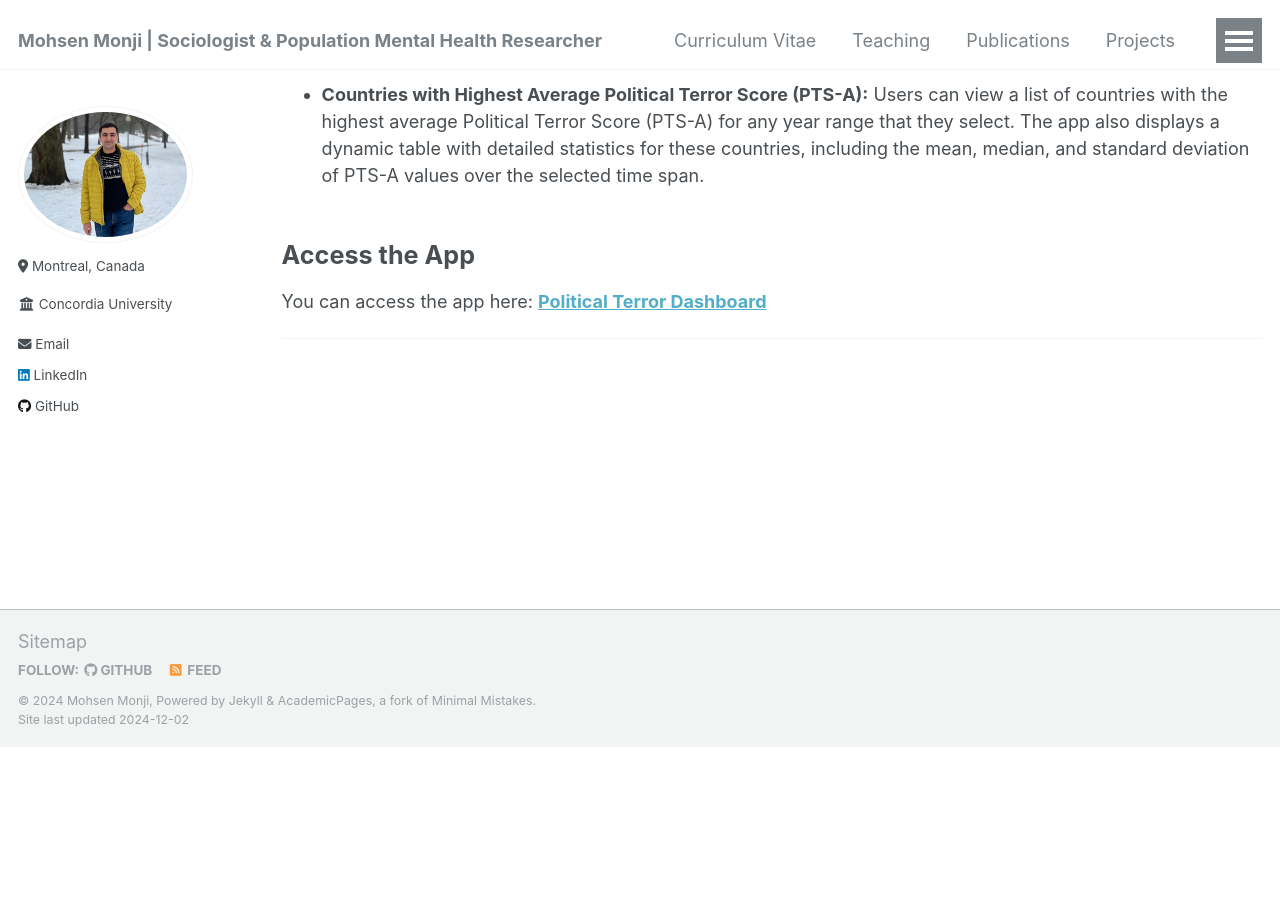
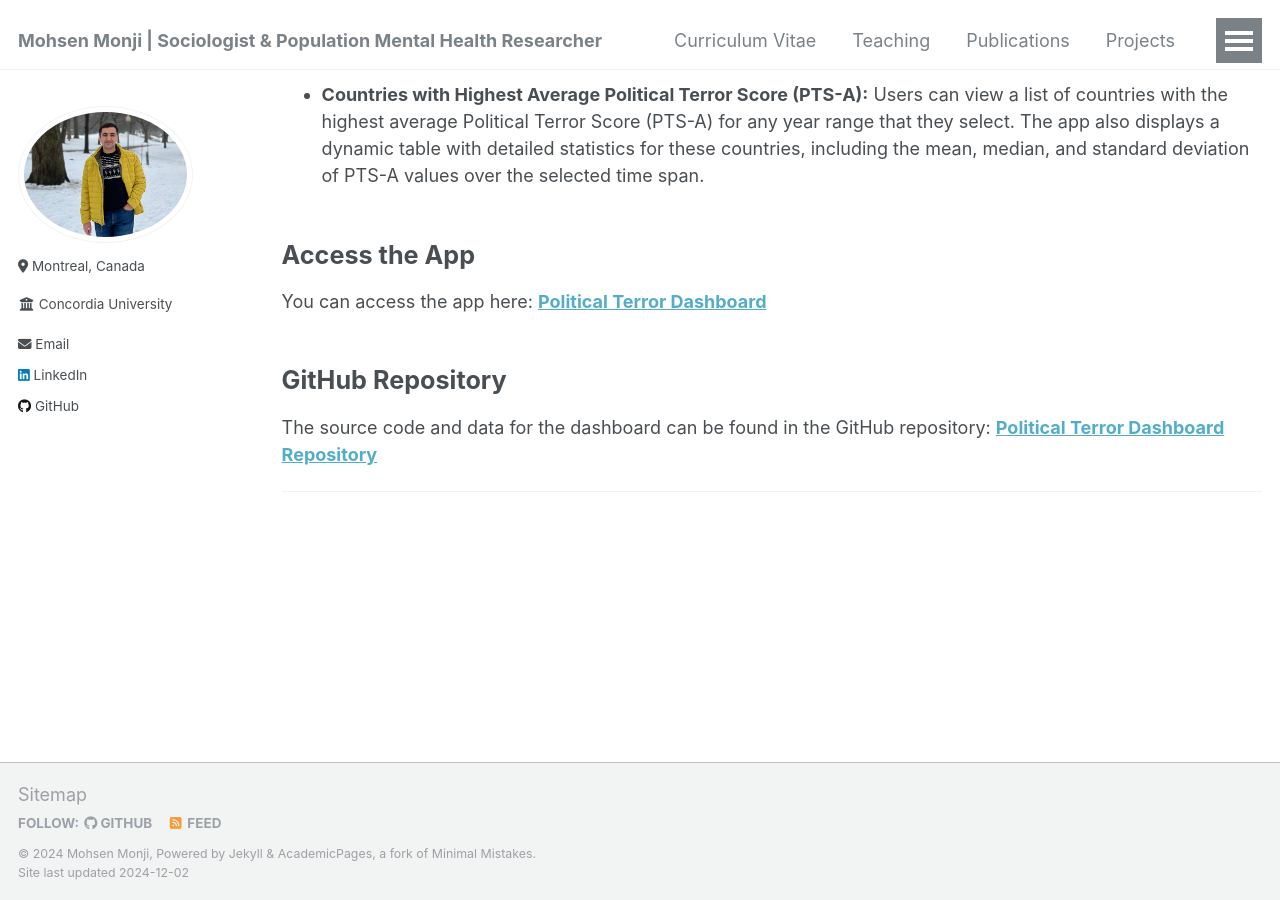
Before and after one commit to Mohsnmonji/mohsnmonji.github.io, a Jekyll site: the page built from _pages/portfolio.html, in a window 1280 px wide and 900 px high, scrolled down 865 px. Built offline with Jekyll 4.4.1, drawn with Linux system fonts in a browser that asks for light colours; before the commit the page ends 1613 px from its top, so only the background shows below that.

Commit message:
Update political-terror-dashboard.html

```diff
--- a/_portfolio/political-terror-dashboard.html
+++ b/_portfolio/political-terror-dashboard.html
@@ -18,3 +18,6 @@ permalink: /portfolio/political-terror-dashboard/
 
 <h2>Access the App</h2>
 <p>You can access the app here: <a href="https://mohsnmonji.shinyapps.io/Political_Terror/" target="_blank"><strong>Political Terror Dashboard</strong></a></p>
+
+<h2>GitHub Repository</h2>
+<p>The source code and data for the dashboard can be found in the GitHub repository: <a href="https://github.com/Mohsnmonji/Political-Terror-Dashboard" target="_blank"><strong>Political Terror Dashboard Repository</strong></a></p>
```
